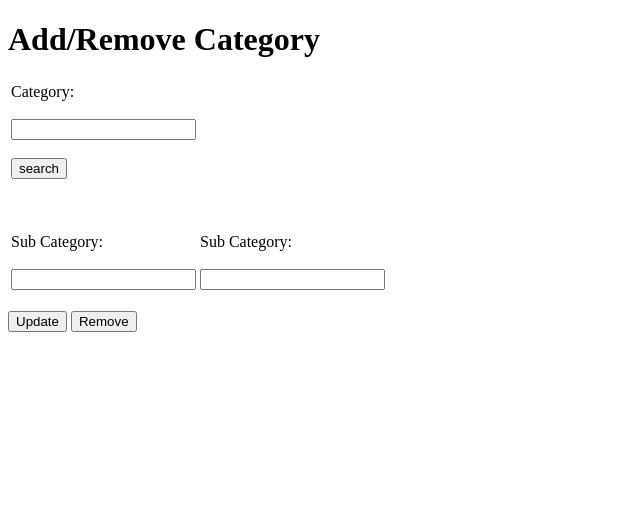
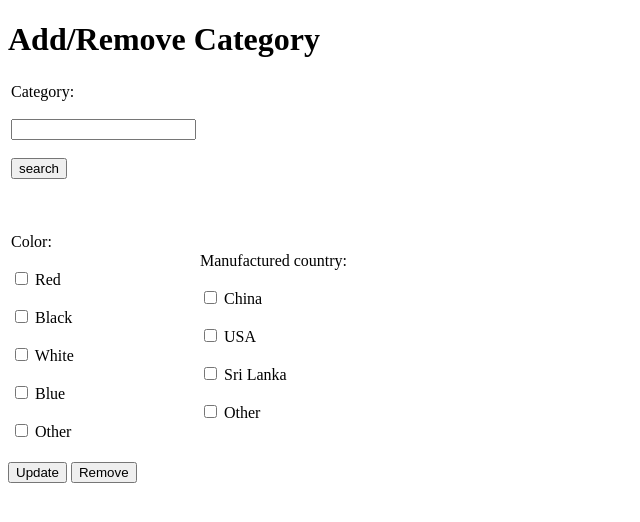
Before and after one commit to Sem3-Project/Single-Vendor-E-Commerce-Platform, a PHP site: page /addCategory.php in a window 1280 px wide. Shown: the top 522 px of the page, without its empty margins (0-640 px from the left). Run offline with PHP 8.4, Linux system fonts and the light colour scheme.

Commit message:
add category page

```diff
--- a/View/admin/addCategory.php
+++ b/View/admin/addCategory.php
@@ -21,12 +21,23 @@
     </tr>
     <tr>
     <td>
-        <label for="sub_category1">Sub Category:</label><br><br>
-        <input type="text" id="sub_category1" name="sub_category1"><br><br>
+        <label for="color">Color:</label><br><br>
+        <!-- <input type="text" id="sub_category1" name="sub_category1"><br><br> -->
+        <input type="checkbox" name="color" value="Red"> Red<br><br>
+        <input type="checkbox" name="color" value="Black"> Black <br><br>
+        <input type="checkbox" name="color" value="White"> White <br><br>
+        <input type="checkbox" name="color" value="Blue"> Blue<br><br>
+        <input type="checkbox" name="color" value="other"> Other <br><br>
+
+
     </td>
     <td>
-        <label for="sub_category2">Sub Category:</label><br><br>
-        <input type="text" id="sub_category2" name="sub_category2"><br><br>
+        <label for="country">Manufactured country:</label><br><br>
+        <!-- <input type="text" id="sub_category2" name="sub_category2"><br><br> -->
+        <input type="checkbox" name="country" value="China"> China <br><br>
+        <input type="checkbox" name="country" value="USA"> USA <br><br>
+        <input type="checkbox" name="country" value="SriLanka"> Sri Lanka<br><br>
+        <input type="checkbox" name="country" value="other"> Other <br><br>
     </td>
     </tr>
 </table>
```
Also changed, not shown: View/admin/product_update.php (+12 -1 lines), public/CSS/product_update.css (added, +36 -0 lines), public/js/Product_update.js (added, +32 -0 lines).
